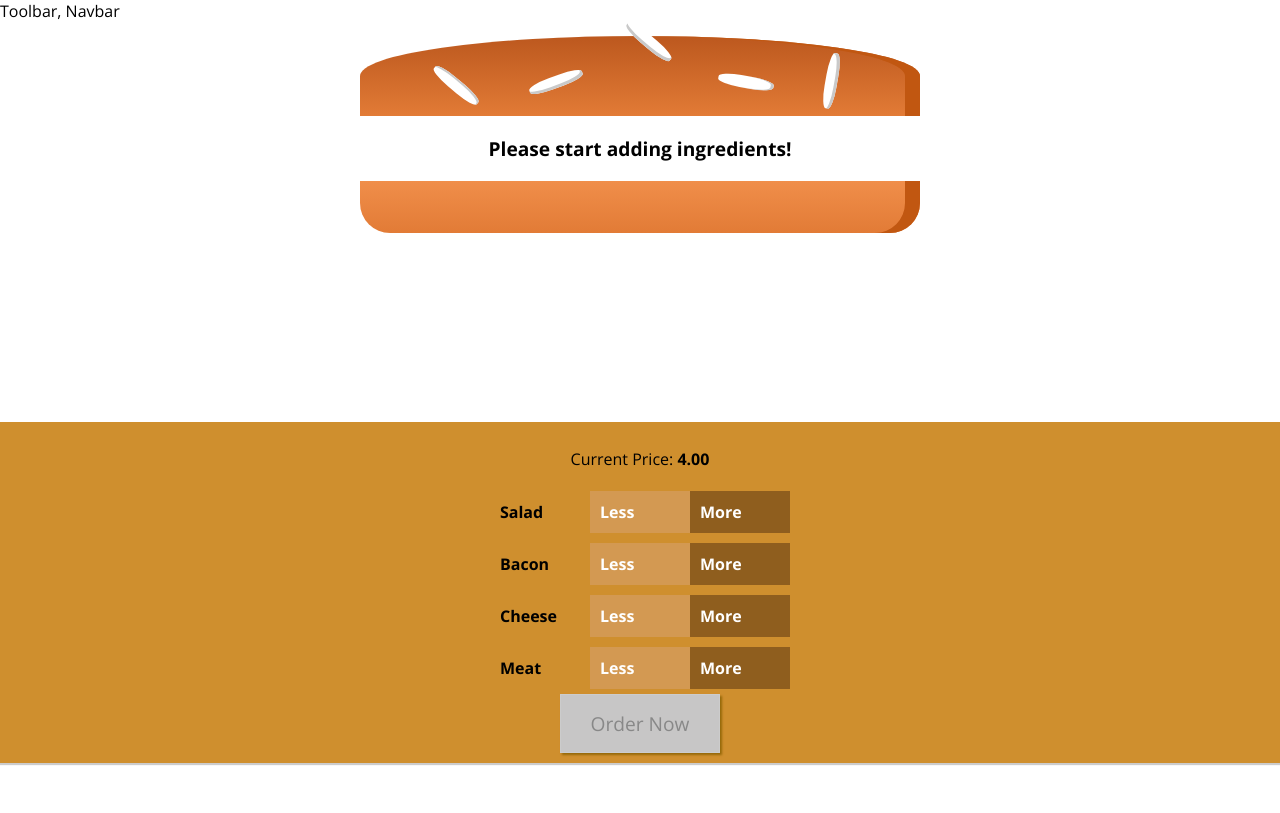
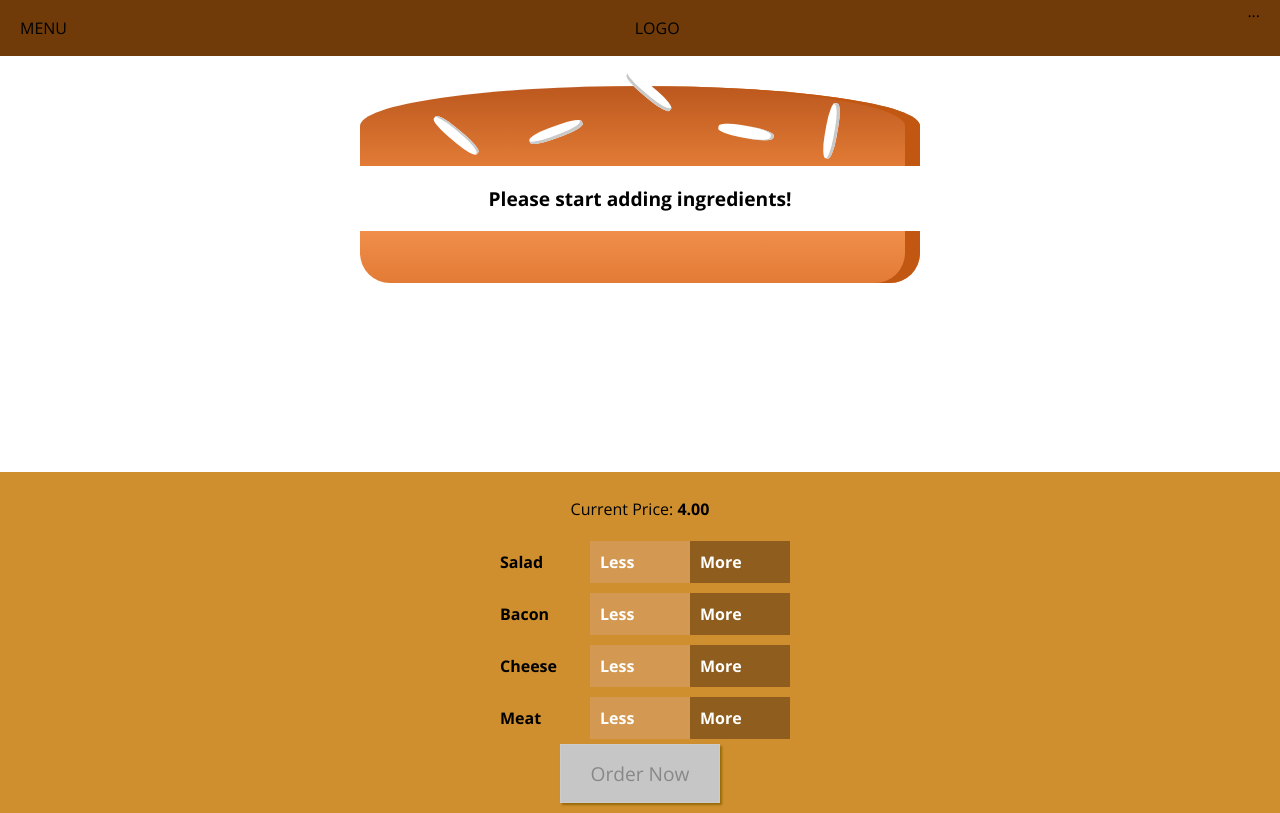
Before and after one commit to juanhuttemann/burger-builder-react, a React (Create React App) app: page / in a window 1280 px wide. Built offline with nearby package versions, Linux system fonts and the light colour scheme.

Commit message:
add navigation

```diff
--- a/src/components/Layout/Layout.css
+++ b/src/components/Layout/Layout.css
@@ -1,3 +1,3 @@
 .Content {
-    margin-top: 16px;
+    margin-top: 72px;
 }
--- a/src/components/Layout/index.js
+++ b/src/components/Layout/index.js
@@ -1,10 +1,11 @@
 import React, {Fragment} from 'react'
-import classes from './Layout.css'
+import './Layout.css'
+import Toolbar from '../Navigation/Toolbar/Toolbar'
 
 const layout = (props) => (
     <Fragment>
-        <div>Toolbar, Navbar</div>
-        <main className={classes.Content}>
+        <Toolbar/>
+        <main className="Content">
             {props.children}
         </main>
     </Fragment>
--- /dev/null
+++ b/src/components/Navigation/Toolbar/Toolbar.css
@@ -0,0 +1,19 @@
+.Toolbar {
+    height: 56px;
+    width: 100%;
+    position: fixed;
+    top: 0;
+    left: 0;
+    background-color: #703B09;
+    display: flex;
+    justify-content: space-between;
+    align-items: center;
+    padding: 0 20px;
+    box-sizing: border-box;
+    z-index: 90;
+}
+
+.Toolbar nav {
+    height: 100%;
+
+}
--- /dev/null
+++ b/src/components/Navigation/Toolbar/Toolbar.js
@@ -0,0 +1,14 @@
+import React from 'react';
+import './Toolbar.css'
+
+const toolbar = (props) => (
+    <header className="Toolbar">
+        <div>MENU</div>
+        <div>LOGO</div>
+        <nav>
+            ...
+        </nav>
+    </header>
+)
+
+export default toolbar;
--- a/src/components/OrderSummary/OrderSummary.js
+++ b/src/components/OrderSummary/OrderSummary.js
@@ -18,6 +18,7 @@ const orderSummary = (props) => {
             <ul>
                 {ingredientsSummary}
             </ul>
+            <p><strong>Total Price: {props.price.toFixed(2)}</strong></p>
             <p>Continue to check</p>
             <Button btnType="Danger" clicked={props.purchaseCancelled}>CANCEL</Button>
             <Button btnType="Success" clicked={props.purchaseContinued}>CONTINUE</Button>
--- a/src/containers/BurgerBuilder.js
+++ b/src/containers/BurgerBuilder.js
@@ -113,6 +113,7 @@ class BurgerBuilder extends Component {
                         ingredients={this.state.ingredients}
                         purchaseCancelled={this.purchaseCancelHandler}
                         purchaseContinued={this.purchaseContinueHandler}
+                        price={this.state.totalPrice}
                     />
                 </Modal>
                 <Burger ingredients={this.state.ingredients}/>
```
Also changed, not shown: src/assets/images/burger-logo.png (added), src/components/Logo/Logo.js (added).
